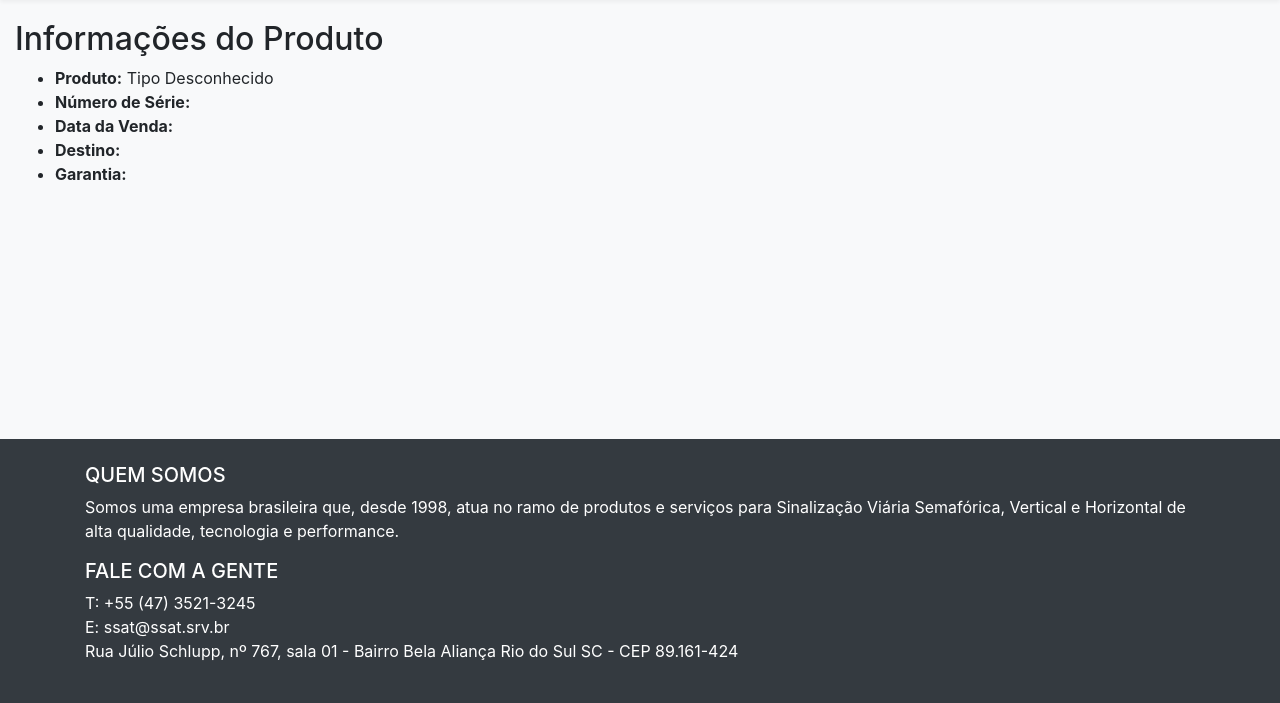
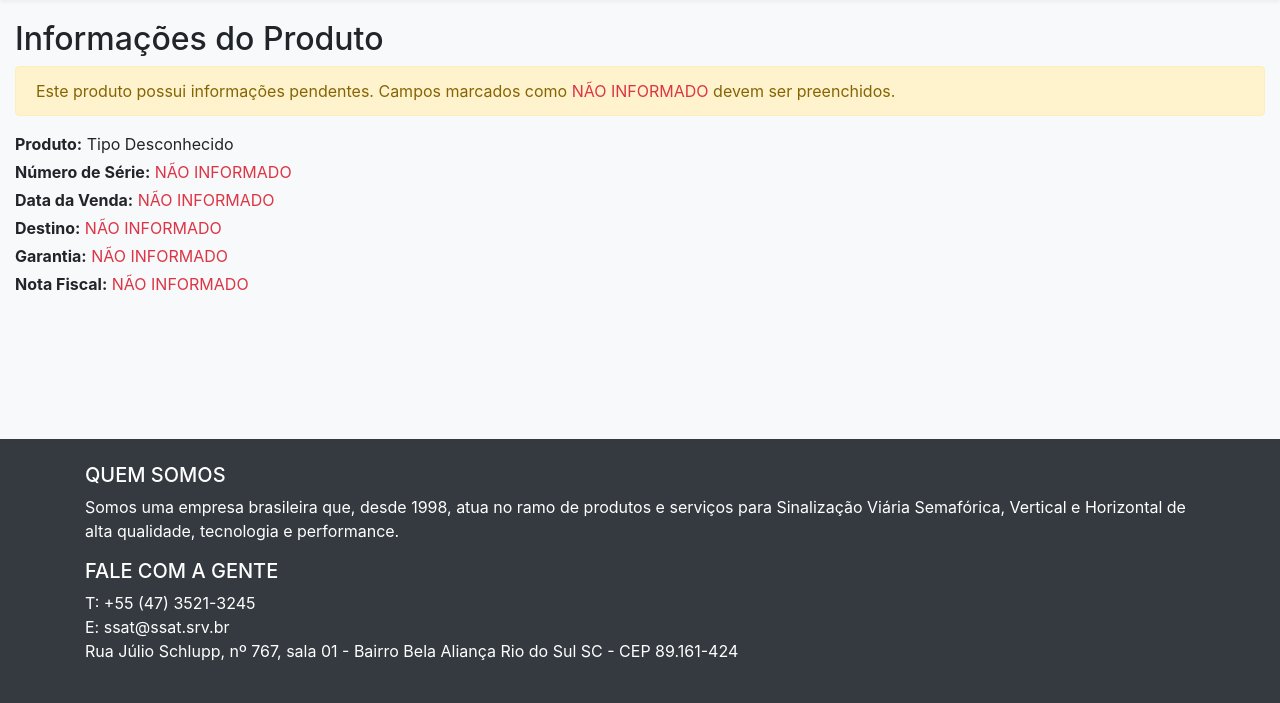
Before and after one commit to ruanfelipe77/ssat-qrcode, a PHP site: page /qrcode.php in a window 1280 px wide. Shown: the part 97-800 px from the top of the page. Run offline with PHP 8.4, Linux system fonts and the light colour scheme; some libraries are stand-ins or nearby versions.

Commit message:
melhorias

```diff
--- a/public/js/production_orders.js
+++ b/public/js/production_orders.js
@@ -1,4 +1,8 @@
 $(document).ready(function () {
+  // Page guard: only run on pages that have the orders table
+  if (!document.getElementById("orders-table")) {
+    return;
+  }
   // Garantir que backdrops não fiquem presos ao fechar o modal
   (function setupModalCleanup() {
     const modalEl = document.getElementById("productsModal");
--- a/qrcode.php
+++ b/qrcode.php
@@ -91,6 +91,38 @@ if ($product) {
 
 $tipoName = $display['tipo_id'] !== null ? getTipoName($display['tipo_id'], $conn) : 'Tipo Desconhecido';
 $destinationText = formatDestination($conn, $display['destination']);
+
+// Helpers de formatação: quando vazio, marcar em vermelho como "Não informado"
+$fmtText = function($v) {
+  $s = is_string($v) ? trim($v) : '';
+  return $s !== '' ? htmlspecialchars($s) : '<span class="text-danger">NÃO INFORMADO</span>';
+};
+$fmtDate = function($v) {
+  $s = is_string($v) ? trim($v) : '';
+  if ($s === '' || $s === '0000-00-00') {
+    return '<span class="text-danger">NÃO INFORMADO</span>';
+  }
+  try {
+    return (new DateTime($s))->format('d/m/Y');
+  } catch (Throwable $e) {
+    return '<span class="text-danger">NÃO INFORMADO</span>';
+  }
+};
+
+$produtoVal  = $fmtText($tipoName);
+$serialVal   = $fmtText($display['serial_number'] ?? '');
+$saleVal     = $fmtDate($display['sale_date'] ?? '');
+$destVal     = $fmtText($destinationText);
+$warrantyVal = $fmtText($display['warranty'] ?? '');
+$nfeVal      = $fmtText($display['nfe'] ?? '');
+
+// Flags de campos faltantes (sem dados)
+$missingSerial   = trim($display['serial_number'] ?? '') === '';
+$missingSale     = ($d = trim($display['sale_date'] ?? '')) === '' || $d === '0000-00-00';
+$missingDest     = trim($display['destination'] ?? '') === '';
+$missingWarranty = trim($display['warranty'] ?? '') === '';
+$missingNfe      = trim($display['nfe'] ?? '') === '';
+$missingAny      = $missingSerial || $missingSale || $missingDest || $missingWarranty || $missingNfe;
 ?>
 
 <!DOCTYPE html>
@@ -129,15 +161,46 @@ $destinationText = formatDestination($conn, $display['destination']);
       <?php include 'src/views/header.php'; ?>
       <div class="container-fluid" style="margin-top:20px;">
         <h2>Informações do Produto</h2>
-        <ul>
-          <li><strong>Produto:</strong> <?= htmlspecialchars($tipoName) ?></li>
-          <li><strong>Número de Série:</strong> <?= htmlspecialchars($display['serial_number']) ?></li>
-          <li><strong>Data da Venda:</strong> <?= $display['sale_date'] ? (new DateTime($display['sale_date']))->format('d/m/Y') : '' ?></li>
-          <li><strong>Destino:</strong> <?= $destinationText ?></li>
-          <li><strong>Garantia:</strong> <?= htmlspecialchars($display['warranty']) ?></li>
-          <?php if (!empty($display['nfe'])): ?>
-          <li><strong>Nota Fiscal:</strong> <?= htmlspecialchars($display['nfe']) ?></li>
-          <?php endif; ?>
+
+        <?php if ($missingAny): ?>
+          <div class="alert alert-warning d-flex align-items-center" role="alert">
+            <i class="fas fa-exclamation-triangle me-2"></i>
+            <div>
+              Este produto possui informações pendentes. Campos marcados como <span class="text-danger fw-bold">NÃO INFORMADO</span> devem ser preenchidos.
+            </div>
+          </div>
+        <?php endif; ?>
+
+        <ul class="list-unstyled">
+          <li class="mb-1">
+            <strong>Produto:</strong>
+            <?= $produtoVal ?>
+          </li>
+          <li class="mb-1">
+            <strong>Número de Série:</strong>
+            <?php if ($missingSerial): ?><i class="fas fa-exclamation-circle text-danger me-1"></i><?php endif; ?>
+            <?= $serialVal ?>
+          </li>
+          <li class="mb-1">
+            <strong>Data da Venda:</strong>
+            <?php if ($missingSale): ?><i class="fas fa-exclamation-circle text-danger me-1"></i><?php endif; ?>
+            <?= $saleVal ?>
+          </li>
+          <li class="mb-1">
+            <strong>Destino:</strong>
+            <?php if ($missingDest): ?><i class="fas fa-exclamation-circle text-danger me-1"></i><?php endif; ?>
+            <?= $destVal ?>
+          </li>
+          <li class="mb-1">
+            <strong>Garantia:</strong>
+            <?php if ($missingWarranty): ?><i class="fas fa-exclamation-circle text-danger me-1"></i><?php endif; ?>
+            <?= $warrantyVal ?>
+          </li>
+          <li class="mb-1">
+            <strong>Nota Fiscal:</strong>
+            <?php if ($missingNfe): ?><i class="fas fa-exclamation-circle text-danger me-1"></i><?php endif; ?>
+            <?= $nfeVal ?>
+          </li>
         </ul>
       </div>
     </div>
```
Also changed, not shown: public/js/app.js.
